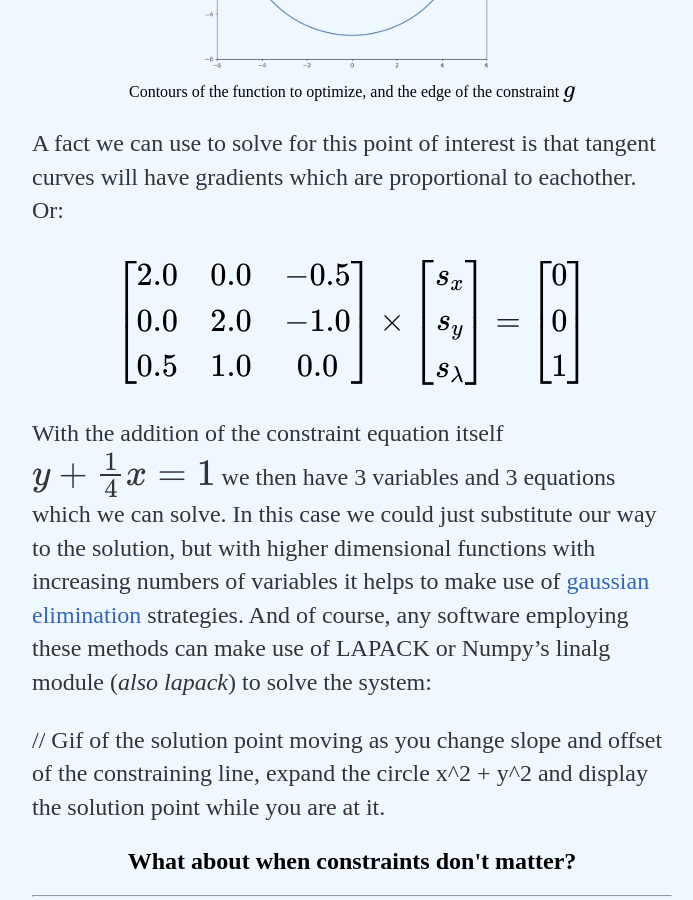
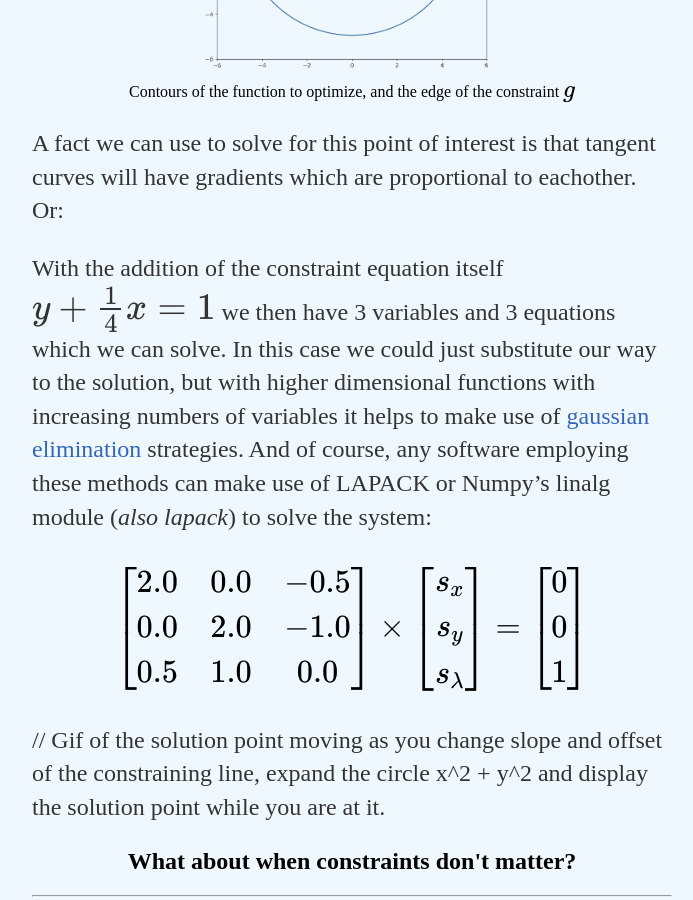
Before and after one commit to Kyle-Lewis/Kyle-Lewis.github.io, a Jekyll site: the page built from _posts/2018-09-15-Constrained-Maximization-and-Lagrange-Multipliers.md, in a window 1280 px wide and 900 px high, scrolled down 1632 px. Shown: the whole window, without its empty margins (288-981 px from the left). Built offline with Jekyll 4.4.1, drawn with Linux system fonts in a browser that asks for light colours; formulas are drawn with MathJax 3; some of the changed lines change nothing that is shown.

Commit message:
script update

```diff
--- a/_posts/2018-09-15-Constrained-Maximization-and-Lagrange-Multipliers.md
+++ b/_posts/2018-09-15-Constrained-Maximization-and-Lagrange-Multipliers.md
@@ -36,6 +36,8 @@ To minimize, we want to decrease $$ f(x,y) $$ as long as we can while the still
 
 A fact we can use to solve for this point of interest is that tangent curves will have gradients which are proportional to eachother. Or:
 
+With the addition of the constraint equation itself $$ y + \frac{1}{4}x = 1 $$ we then have 3 variables and 3 equations which we can solve. In this case we could just substitute our way to the solution, but with higher dimensional functions with increasing numbers of variables it helps to make use of [gaussian elimination](https://en.wikipedia.org/wiki/Gaussian_elimination) strategies. And of course, any software employing these methods can make use of LAPACK or Numpy's linalg module (*also lapack*) to solve the system:
+
 <div style="font-size: 130%;">
 	$$
 	\begin{bmatrix}2.0 & 0.0 & -0.5 \\ 0.0 & 2.0 & -1.0 \\ 0.5 & 1.0 & 0.0 \end{bmatrix} \times
@@ -44,8 +46,6 @@ A fact we can use to solve for this point of interest is that tangent curves wil
 	\left[\begin{array}{c} 0 \\ 0 \\ 1 \end{array}\right]
 	$$
 </div>
-
-With the addition of the constraint equation itself $$ y + \frac{1}{4}x = 1 $$ we then have 3 variables and 3 equations which we can solve. In this case we could just substitute our way to the solution, but with higher dimensional functions with increasing numbers of variables it helps to make use of [gaussian elimination](https://en.wikipedia.org/wiki/Gaussian_elimination) strategies. And of course, any software employing these methods can make use of LAPACK or Numpy's linalg module (*also lapack*) to solve the system:
 
 // Gif of the solution point moving as you change slope and offset of the constraining line, expand the circle x^2 + y^2 and display the solution point while you are at it.
 
```
